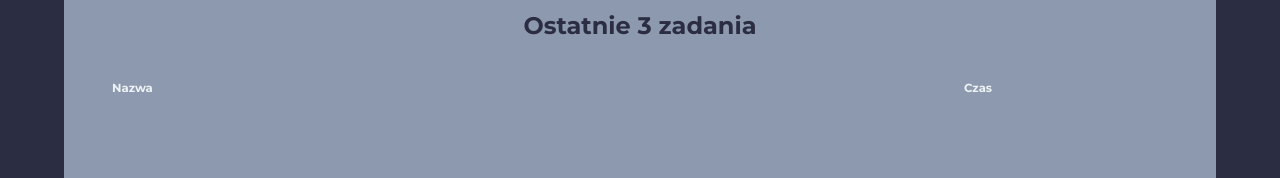
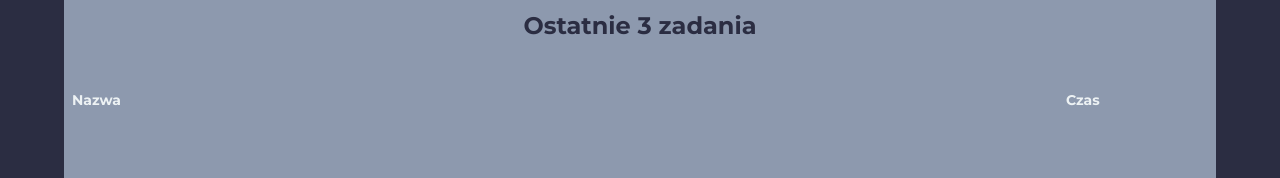
Before and after one commit to jarek-janowski/timer-app, a React (Create React App) app: page / in a window 1280 px wide. Shown: the part 318-496 px from the top of the page. Built offline with nearby package versions, Linux system fonts and the light colour scheme.

Commit message:
fix: Storage component, now it update last 3 section after click 'start

```diff
--- a/src/components/EditableTimebox/EditableTimebox.js
+++ b/src/components/EditableTimebox/EditableTimebox.js
@@ -76,6 +76,25 @@ class EditableTimebox extends Component {
         }
     }
 
+    // const jsonParseTitle = JSON.parse(localStorage.getItem('title'))
+
+    // const jsonParseTime = JSON.parse(localStorage.getItem('time'))
+
+
+    // const titleUpdate = jsonParseTitle && jsonParseTitle.reduce((acc, b) => ([b, ...acc]), []).slice(0, 3).map((item, id)=>{
+    //     return(
+    //     <li key={id}>{item}</li>)
+    // })
+
+    // const timeUpdate = jsonParseTime && jsonParseTime.reduce((acc, b) => ([b, ...acc]), []).slice(0, 3).map((item, id)=>{
+    //     return(
+    //     <li key={id}>{item}</li>)
+    // })
+
+
+
+
+
     handleStop = () =>{
         this.setState({
             title: "",
@@ -130,6 +149,8 @@ class EditableTimebox extends Component {
         const minutesLeft = Math.floor(timeLeftInSeconds/60);
         const secondsLeft = Math.floor(timeLeftInSeconds%60);
         const progressInPercent = ((elapsedTimeInSeconds) / totalTimeInSeconds) * 100.0;
+        const jsonParseTitle = JSON.parse(localStorage.getItem('title'))
+        const jsonParseTime = JSON.parse(localStorage.getItem('time'))
         return (
             <>
                 {isRunning ? null : <TimeboxEditor
@@ -141,6 +162,8 @@ class EditableTimebox extends Component {
                     isRunning={isRunning}
                     validationTitle={validTitle}
                     validationMinutes={validMinutes}
+                    jsonParseTitle={jsonParseTitle}
+                    jsonParseTime={jsonParseTime}
                 />}
                 {!isRunning ? null : <Timebox
                     isRunning={isRunning}
--- a/src/components/Storage/Storage.js
+++ b/src/components/Storage/Storage.js
@@ -1,36 +1,31 @@
-import React, { Component } from 'react';
 import './Storage.scss'
 
-const jsonParseTitle = JSON.parse(localStorage.getItem('title'))
-const jsonParseTime = JSON.parse(localStorage.getItem('time'))
 
-class Storage extends Component {
+const Storage = ({jsonParseTitle, jsonParseTime}) => {
+    const titleUpdate = jsonParseTitle && jsonParseTitle.reduce((acc, b) => ([b, ...acc]), []).slice(0, 3).map((item, id)=>{
+        return(
+        <li key={id}>{item}</li>)
+    })
 
-    render() {
+    const timeUpdate = jsonParseTime && jsonParseTime.reduce((acc, b) => ([b, ...acc]), []).slice(0, 3).map((item, id)=>{
+        return(
+        <li key={id}>{item}</li>)
+    })
         return (
             <section className="storage">
                 <h2 className="storage__heading">Ostatnie 3 zadania</h2>
                 <div className="storage-wrapper">
                     <ul className="storage-list">
                         <h3 className="storage-list__heading">Nazwa</h3>
-                        {jsonParseTitle && jsonParseTitle.reduce((acc, b) => ([b, ...acc]), []).slice(0, 3).map((item, id)=>{
-                            return(
-                            <li key={id}>{item}</li>)
-                        })
-                        }
+                        {titleUpdate}
                     </ul>
                     <ul className="storage-list storage-list--time">
                         <h3 className="storage-list__heading">Czas</h3>
-                        {jsonParseTime && jsonParseTime.reduce((acc, b) => ([b, ...acc]), []).slice(0, 3).map((item, id)=>{
-                            return(
-                            <li key={id}>{item}</li>)
-                        })
-                        }
+                        {timeUpdate}
                     </ul>
                 </div>
             </section>
          );
-    }
 }
 
 export default Storage;
--- a/src/components/Storage/Storage.scss
+++ b/src/components/Storage/Storage.scss
@@ -12,17 +12,19 @@
         color: $darkpurple;
     }
     &-list{
+        padding: 0;
         list-style: none;
         color: $white;
-        font-size: 10px;
+        font-size: 12px;
         grid-column-start: 1;
         grid-column-end: 7;
+        line-height: 2;
         &--time{
-            grid-column-start: 7;
+            grid-column-start: 8;
             grid-column-end: 8;
         }
         &__heading{
-
+            // text-align: center;
         }
     }
     &-wrapper{
--- a/src/components/TimeboxEditor/TimeboxEditor.js
+++ b/src/components/TimeboxEditor/TimeboxEditor.js
@@ -18,7 +18,9 @@ const TimeboxEditor = ({
     startOnClick,
     isRunning,
     validationTitle,
-    validationMinutes
+    validationMinutes,
+    jsonParseTitle,
+    jsonParseTime,
 }) => {
 
     return (
@@ -52,7 +54,11 @@ const TimeboxEditor = ({
                 disabled={isRunning}
                 >Zacznij
             </button>
-            <Storage />
+            <Storage
+                titleChange={titleChange}
+                jsonParseTitle={jsonParseTitle}
+                jsonParseTime={jsonParseTime}
+            />
         </section>
      );
 }
```
